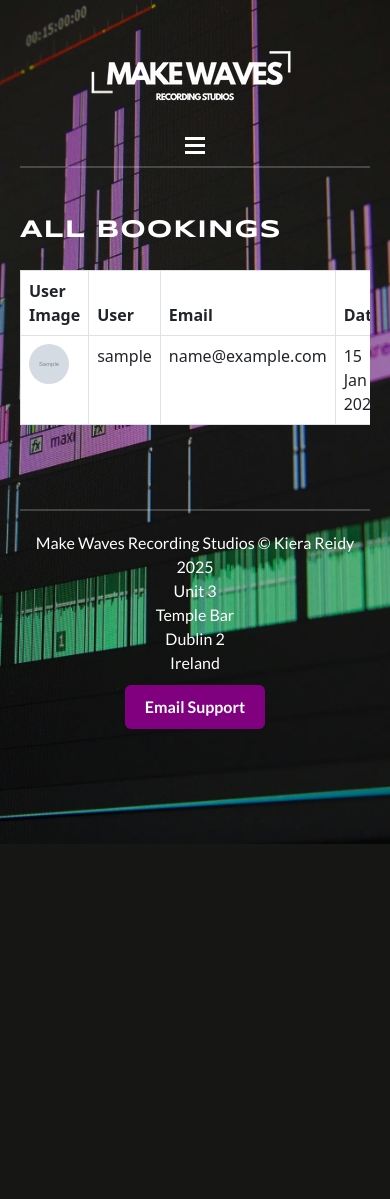
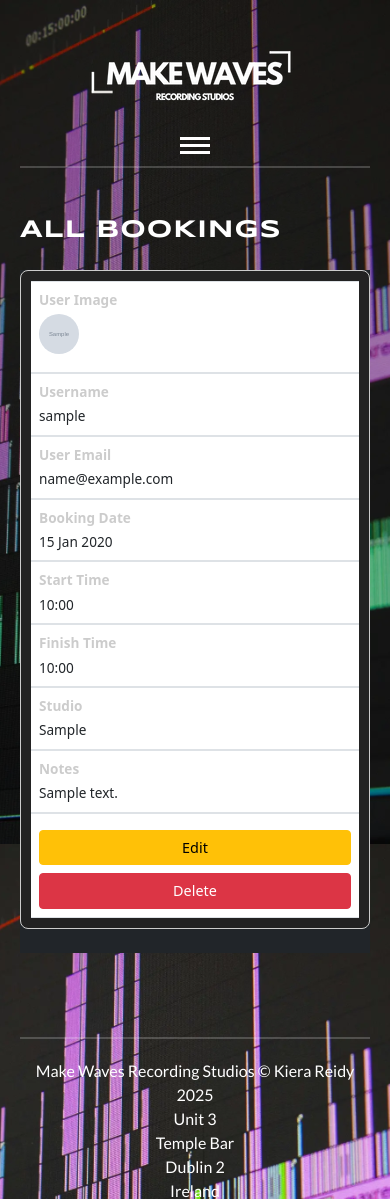
Before and after one commit to KeeLouise/make-waves, a Flask app: page /account/admin in a window 390 px wide. Shown: the top 1199 px of the page. Before the commit the page ends 844 px from the top, so only its background shows below. Run offline with Flask 3, Linux system fonts and the light colour scheme; a user stored in the database is signed in; tables that the repository leaves empty hold one stand-in row (values such as "Sample post"); grey boxes marked "Sample" are stand-in pictures.

Commit message:
Media queries added. KR 06/06/2025

```diff
--- a/app/static/css/admin_dashboard.css
+++ b/app/static/css/admin_dashboard.css
@@ -43,93 +43,53 @@ button.delete_btn{
   z-index: 10;
 }
 
-@media (max-width: 930px) {
-    .grid-container {
-        padding: 0 10px;
-        text-align: left;
+@media (max-width: 768px) {
+  table.table {
+    font-size: 0.85rem;
   }
 
-    header {
-        flex-direction: column;
-        justify-content: center;
-        text-align: center;
-    }
-
-    nav ul {
-        justify-content: center;
-    }
-}
-
-@media (max-width: 460px) {
-    .desktop-logo {
+  table.table thead {
     display: none;
   }
 
-    .mobiletablet-logo {
+  table.table tbody tr {
     display: block;
+    margin-bottom: 1.5rem;
+    border: 1px solid #ccc;
+    border-radius: 8px;
+    background-color: #222;
+    padding: 10px;
   }
 
-    .main-header {
-        display: flex;
-        justify-content: center;
-        align-items: center;
-        padding: 20px 0;
-        position: relative;
+  table.table tbody tr td {
+    display: block;
     width: 100%;
+    text-align: left;
+    padding: 0.5rem;
+    border: none;
   }
 
-    .logo-container {
-        display: flex;
-        justify-content: center;
-        align-items: center;
-        width: 100%;
-        text-align: center;
+  table.table tbody tr td:before {
+    content: attr(data-label);
+    font-weight: bold;
+    display: block;
+    margin-bottom: 0.25rem;
+    color: #ccc;
   }
 
-      .logo-container img {
-        max-width: 100%;
-        height: auto;
+  .booking-actions {
+    flex-direction: column;
+    gap: 0.25rem;
+    margin-top: 0.5rem;
   }
 
-    header {
-        flex-direction: column;
-        text-align: center;
+  .booking-actions .btn {
+    width: 100%;
+    padding: 6px 12px;
+    font-size: 0.9rem;
   }
 
-    nav ul {
-        flex-direction: column;
-        align-items: center;
-        padding-top: 10px;
-        display: none;
-    }
-
-    #mobile-nav.active {
-        display: block;
-        background-color: white;
-        border-top: 1px solid #ddd;
-        border-radius: 8px;
-        padding: 10px 0;
-    }
-
-    nav ul li {
-        width: 100%;
-        padding: 10px 0;
-    }
-
-    nav ul li a {
-        font-size: 18px;
-    }
-
-    .hamburger-menu {
-        display: flex;
-        flex-direction: column;
-        cursor: pointer;
-    }
-
-    .hamburger-menu .bar {
-        width: 20px;
-        height: 3px;
-        background-color: #333;
-        margin: 2px 0;
+  .profile-thumb {
+    margin-bottom: 10px;
   }
 }
--- a/app/templates/account/admin_dashboard.html
+++ b/app/templates/account/admin_dashboard.html
@@ -38,14 +38,14 @@
         <tbody>
           {% for booking in bookings %}
             <tr>
-              <td><img src="{{ booking.user.profile_image or url_for('static', filename='images/default-profile.png') }}" alt="User Image" class="profile-thumb"></td>
-              <td>{{ booking.user.username }}</td>
-              <td>{{ booking.user.email }}</td>
-              <td>{{ booking.date.strftime('%d %b %Y') }}</td>
-              <td>{{ booking.start_time.strftime('%H:%M') }}</td>
-              <td>{{ booking.finish_time.strftime('%H:%M') }}</td>
-              <td>{{ booking.studio }}</td>
-              <td>{{ booking.notes or '—' }}</td>
+              <td data-label="User Image"><img src="{{ booking.user.profile_image or url_for('static', filename='images/default-profile.png') }}" alt="User Image" class="profile-thumb"></td>
+              <td data-label="Username">{{ booking.user.username }}</td>
+              <td data-label="User Email">{{ booking.user.email }}</td>
+              <td data-label="Booking Date">{{ booking.date.strftime('%d %b %Y') }}</td>
+              <td data-label="Start Time">{{ booking.start_time.strftime('%H:%M') }}</td>
+              <td data-label="Finish Time">{{ booking.finish_time.strftime('%H:%M') }}</td>
+              <td data-label="Studio">{{ booking.studio }}</td>
+              <td data-label="Notes">{{ booking.notes or '—' }}</td>
               <td>
         <div class="booking-actions d-flex gap-2">
           <a href="{{ url_for('main.edit_booking', booking_id=booking.id) }}" class="btn btn-sm btn-warning">Edit</a>
```
Lines whose indentation alone changed are shown as unchanged.
